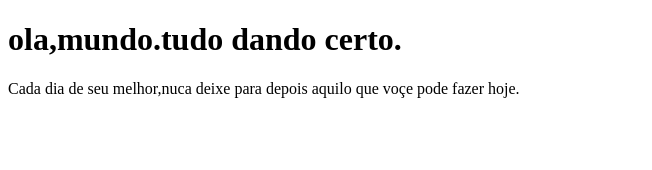
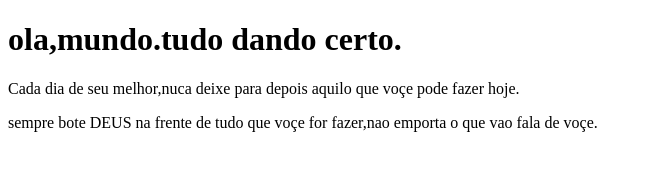
Before and after one commit to Ubiraci890/NOVOS-ESTUDO, a plain HTML site: page SITE EXE/index.html in a window 1280 px wide. Shown: the whole page, without its empty margins (0-652 px from the left). Drawn offline with Linux system fonts and the light colour scheme.

Commit message:
adicinei  um paragrafo

```diff
--- a/SITE EXE/index.html
+++ b/SITE EXE/index.html
@@ -11,5 +11,6 @@
     <p>
         Cada dia de seu melhor,nuca  deixe para depois aquilo que voçe pode fazer hoje.
     </p>
+    <p>sempre bote DEUS na frente de tudo que voçe for fazer,nao emporta o que vao fala de voçe.</p>
 </body>
 </html>
```
